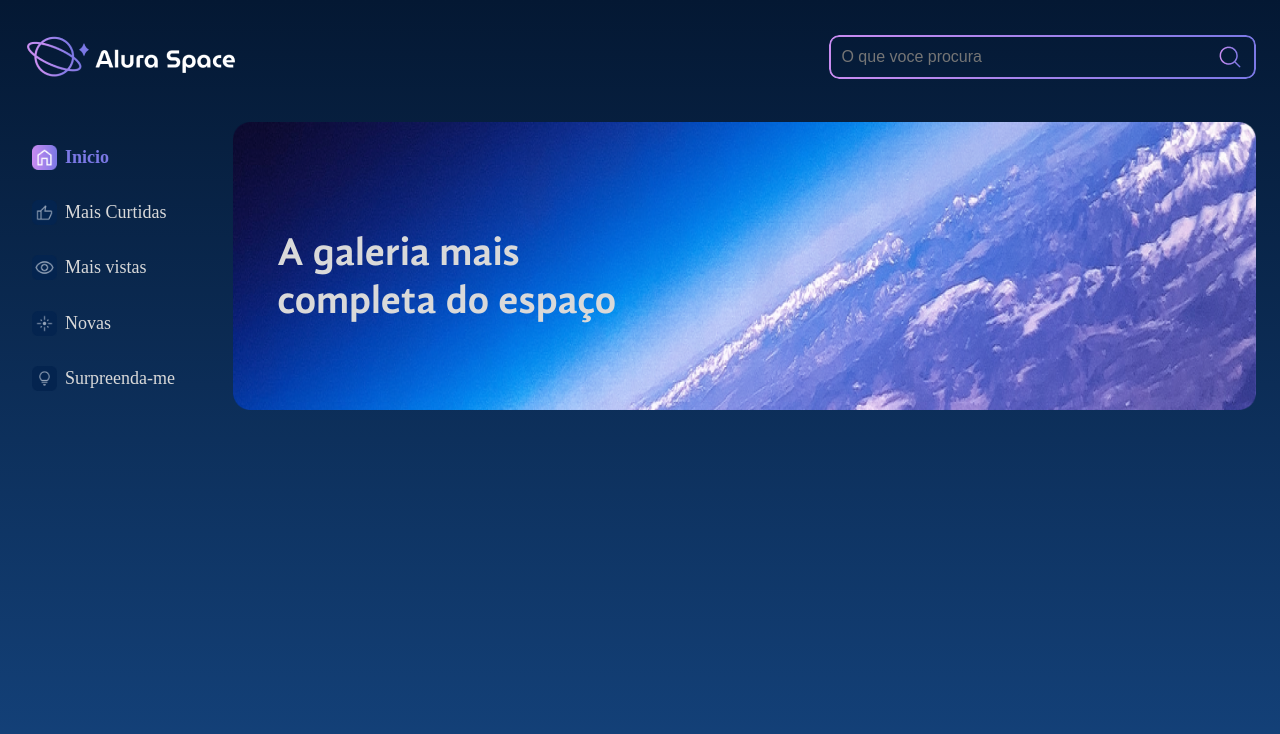
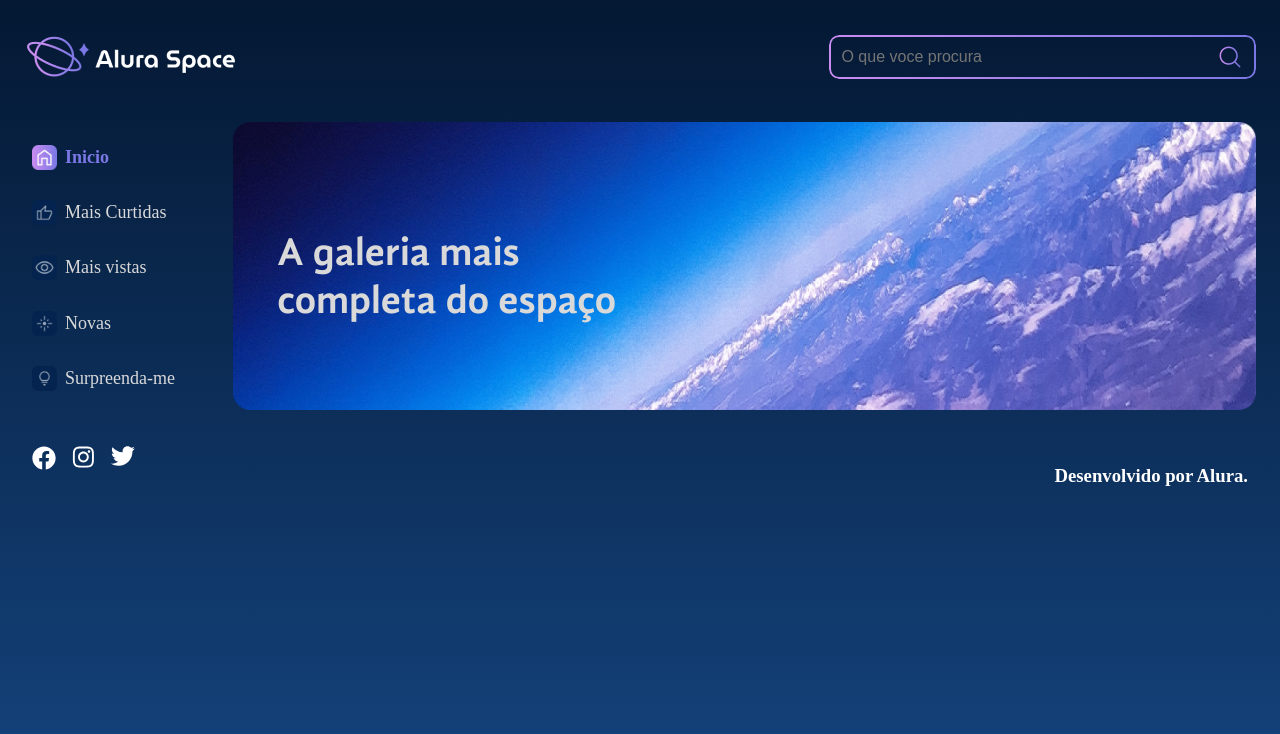
Before and after one commit to MatheusGorga/alura-space, a React (Create React App) app: page / in a window 1280 px wide. Shown: the top 734 px of the page. Built offline with nearby package versions, Linux system fonts and the light colour scheme.

Commit message:
desfaio rodape

```diff
--- /dev/null
+++ b/src/components/rodape/Rodape.jsx
@@ -0,0 +1,24 @@
+import styles from './Rodape.module.scss';
+
+function Rodape() {
+  return (
+    <div className={styles.rodape}>
+      <section>
+        <a href='/'>
+          <img src='/assets/facebook.svg' alt='facebook' />
+        </a>
+
+        <a href='/'>
+          <img src='/assets/instagram.svg' alt='instagram' />
+        </a>
+
+        <a href='/'>
+          <img src='/assets/twitter.svg' alt='twitter' />
+        </a>
+      </section>
+      <h3>Desenvolvido por Alura.</h3>
+    </div>
+  );
+}
+
+export default Rodape;
--- /dev/null
+++ b/src/components/rodape/Rodape.module.scss
@@ -0,0 +1,16 @@
+.rodape {
+  padding: 32px;
+  display: flex;
+  justify-content: space-between;
+  text-align: center;
+
+
+  section {
+    display: flex;
+    gap: 16px;
+  }
+
+  h3 {
+    color: #fff;
+  }
+}
--- a/src/pages/paginas/PaginaInicial.jsx
+++ b/src/pages/paginas/PaginaInicial.jsx
@@ -1,6 +1,7 @@
 import Banner from '../../components/banner/Banner';
 import Cabecalho from '../../components/cabecalho/Cabecalho';
 import Menu from '../../components/menu/Menu';
+import Rodape from '../../components/rodape/Rodape';
 import styles from './PaginaInicial.module.scss';
 
 function PaginaInicial() {
@@ -13,6 +14,7 @@ function PaginaInicial() {
           <Banner />
         </section>
       </main>
+      <Rodape />
     </>
   );
 }
```
